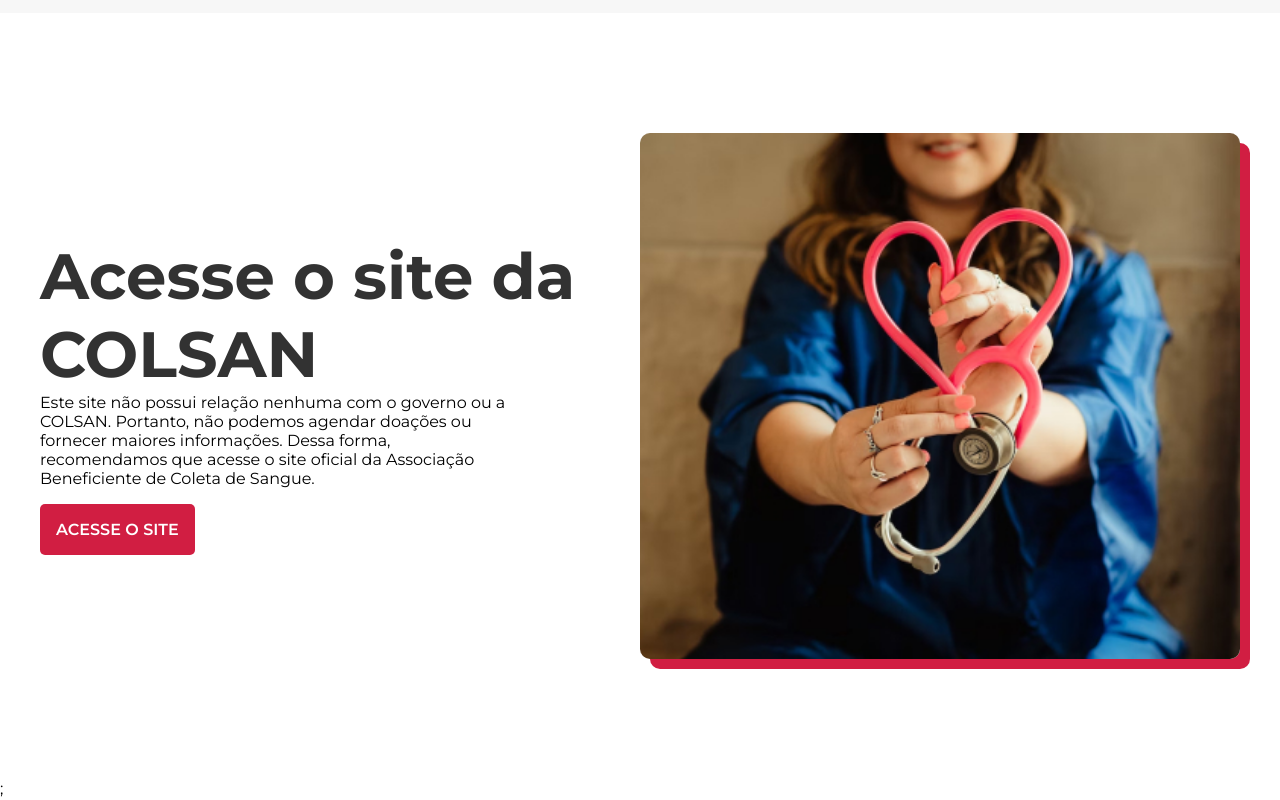
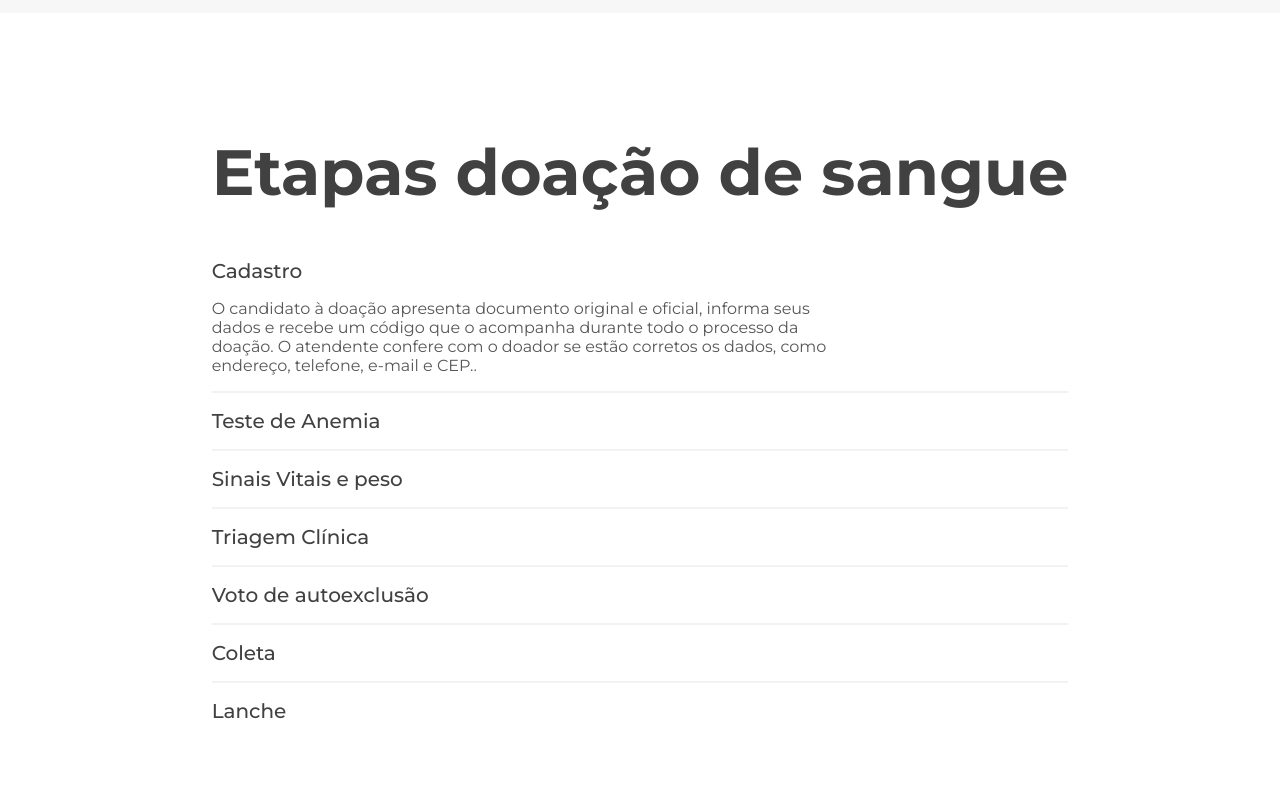
Before and after one commit to joseiedo/doeVida-react, a React (Create React App) app: page / in a window 1280 px wide. Shown: the part 2100-2900 px from the top of the page. Built offline with nearby package versions, Linux system fonts and the light colour scheme.

Commit message:
adicionado etapas

```diff
--- a/src/home/Home.js
+++ b/src/home/Home.js
@@ -1,6 +1,7 @@
 import React from "react";
 import AppColsan from "./appColsan/AppColsan";
 import OndeDoar from "./onde_doar/OndeDoar";
+import Etapas from "./etapas/Etapas";
 import Requisitos from "./requisitos/Requisitos";
 import Hero from "./hero/Hero";
 import styles from "./hero/Hero.module.css";
@@ -24,6 +25,7 @@
       </main>
       <Requisitos />
       <OndeDoar />
+      <Etapas />
       <AppColsan />;
     </>
   );
--- /dev/null
+++ b/src/home/etapas/Etapas.js
@@ -0,0 +1,72 @@
+import React from "react";
+
+import styles from "./Etapas.module.css";
+const OndeDoar = () => {
+  function handleClick({ target }) {
+    target.classList.toggle(`${styles.active}`);
+  }
+
+  return (
+    <section className={styles.bg}>
+      <div className={styles.container}>
+        <div className={styles.content}>
+          <h2 className={styles.title}>Etapas doação de sangue</h2>
+        </div>
+        <dl>
+          <dt onClick={handleClick} className={styles.active}>
+            Cadastro
+          </dt>
+          <dd>
+            O candidato à doação apresenta documento original e oficial, informa
+            seus dados e recebe um código que o acompanha durante todo o
+            processo da doação. O atendente confere com o doador se estão
+            corretos os dados, como endereço, telefone, e-mail e CEP..
+          </dd>
+          <dt onClick={handleClick}>Teste de Anemia</dt>
+          <dd>
+            Esse exame é feito para verificar se o candidato à doação possui
+            nível de hemoglobina "dentro dos parâmetros de normalidade". Caso
+            esteja abaixo ou acima dos valores normais, o candidato é orientado
+            a procurar o serviço de saúde. Pessoas com anemia não podem doar.
+          </dd>
+          <dt onClick={handleClick}>Sinais Vitais e peso</dt>
+          <dd>
+            São verificados o batimento cardíaco, pressão arterial, peso e
+            temperatura do candidato.
+          </dd>
+          <dt onClick={handleClick}>Triagem Clínica</dt>
+          <dd>
+            O candidato responde a uma entrevista confidencial, com o objetivo
+            de avaliar se a doação pode trazer riscos para ele ou para o
+            receptor. É fundamental responder corretamente e honestamente às
+            perguntas.
+          </dd>
+          <dt onClick={handleClick}>Voto de autoexclusão</dt>
+          <dd>
+            O doador faz uma opção confidencial respondendo SIM ou NÃO à
+            seguinte pergunta: "Você apresenta situação de risco para doenças
+            sexualmente transmissíveis", independentemente da resposta, o sangue
+            será coletado, e todos os testes serão realizados. Porém, se a
+            resposta for SIM, independentemente do resultado desses exames, a
+            bolsa será descartada.
+          </dd>
+          <dt onClick={handleClick}>Coleta</dt>
+          <dd>
+            É passada uma solução antisséptica no local onde será feita a
+            punção. A coleta de sangue é totalmente segura, sendo utilizada uma
+            agulha estéril, de uso único e descartável, para coletar cerca de
+            450ml de sangue e amostras para a realização de exames obrigatórios
+            por lei.
+          </dd>
+          <dt onClick={handleClick}>Lanche</dt>
+          <dd>
+            Após a doação, o doador recebe um lanche e um suco, que deverão ser
+            consumidos na Cantina do posto de coleta.
+          </dd>
+        </dl>
+      </div>
+    </section>
+  );
+};
+
+export default OndeDoar;
--- /dev/null
+++ b/src/home/etapas/Etapas.module.css
@@ -0,0 +1,57 @@
+.bg {
+  background-color: #fff;
+  padding-top: 7.5rem;
+  padding-bottom: 7.5rem;
+}
+.container {
+  display: grid;
+  justify-content: center;
+  align-items: top;
+  max-width: 75rem;
+  gap: 2rem;
+  margin: 0 auto;
+  color: #414141;
+  padding: 0 20px;
+}
+
+.container dt {
+  font-weight: 500;
+  cursor: pointer;
+  padding: 0.3rem 0;
+  font-size: 1.25rem;
+  display: flex;
+  align-items: center;
+  justify-content: space-between;
+  padding: 1rem 0;
+}
+
+.container dl dd {
+  color: #575757;
+  margin-bottom: 1rem;
+  display: none;
+  max-width: 60ch;
+  transition: 1s;
+}
+dt.active + dd {
+  display: block;
+}
+
+.container dd + dt {
+  border-top: 2px solid rgba(0, 0, 0, 0.05);
+}
+
+.title {
+  font-family: "Montserrat", Arial, Helvetica, sans-serif;
+  font-size: 4rem;
+}
+
+.content p {
+  font-family: "Montserrat", Arial, Helvetica, sans-serif;
+}
+
+@media (max-width: 900px) {
+  .bg {
+    padding-top: 3.75rem;
+    padding-bottom: 3.75rem;
+  }
+}
```
